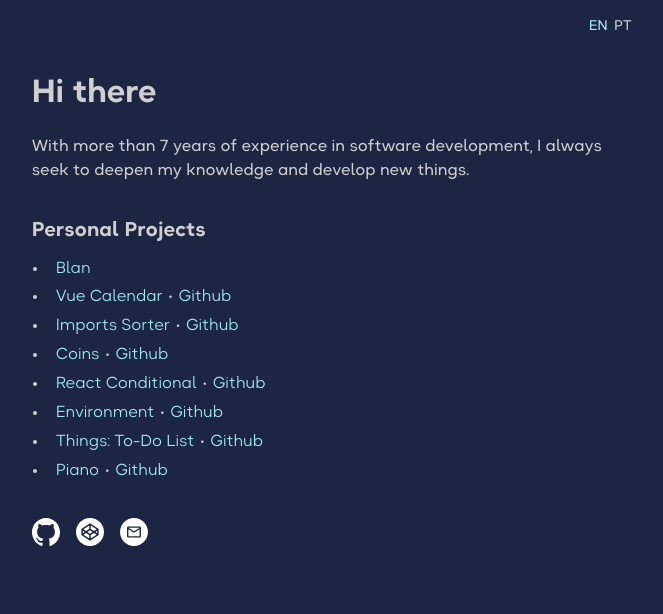
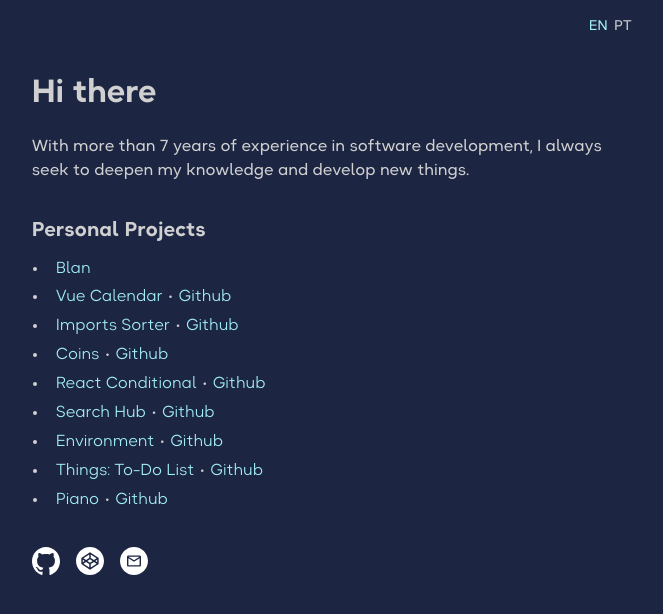
Before and after one commit to glhrmoura/glhrmoura, a React (Vite) app: page / in a window 1280 px wide. Shown: the top 614 px of the page, without its empty margins (308-971 px from the left). Built offline with nearby package versions, Linux system fonts and the light colour scheme.

Commit message:
feat: update tools

```diff
--- a/src/pages/Home/index.tsx
+++ b/src/pages/Home/index.tsx
@@ -61,6 +61,11 @@ const toolList = [
     title: 'React Conditional',
     toolLink: 'https://www.npmjs.com/package/@glhrmoura/react-conditional',
     gitHubLink: 'https://github.com/glhrmoura/react-conditional',
+  },
+  {
+    title: 'Search Hub',
+    toolLink: 'https://preeminent-kataifi-ed0e4c.netlify.app/',
+    gitHubLink: 'https://github.com/glhrmoura/search-hub',
   },
   {
     title: 'Environment',
```
